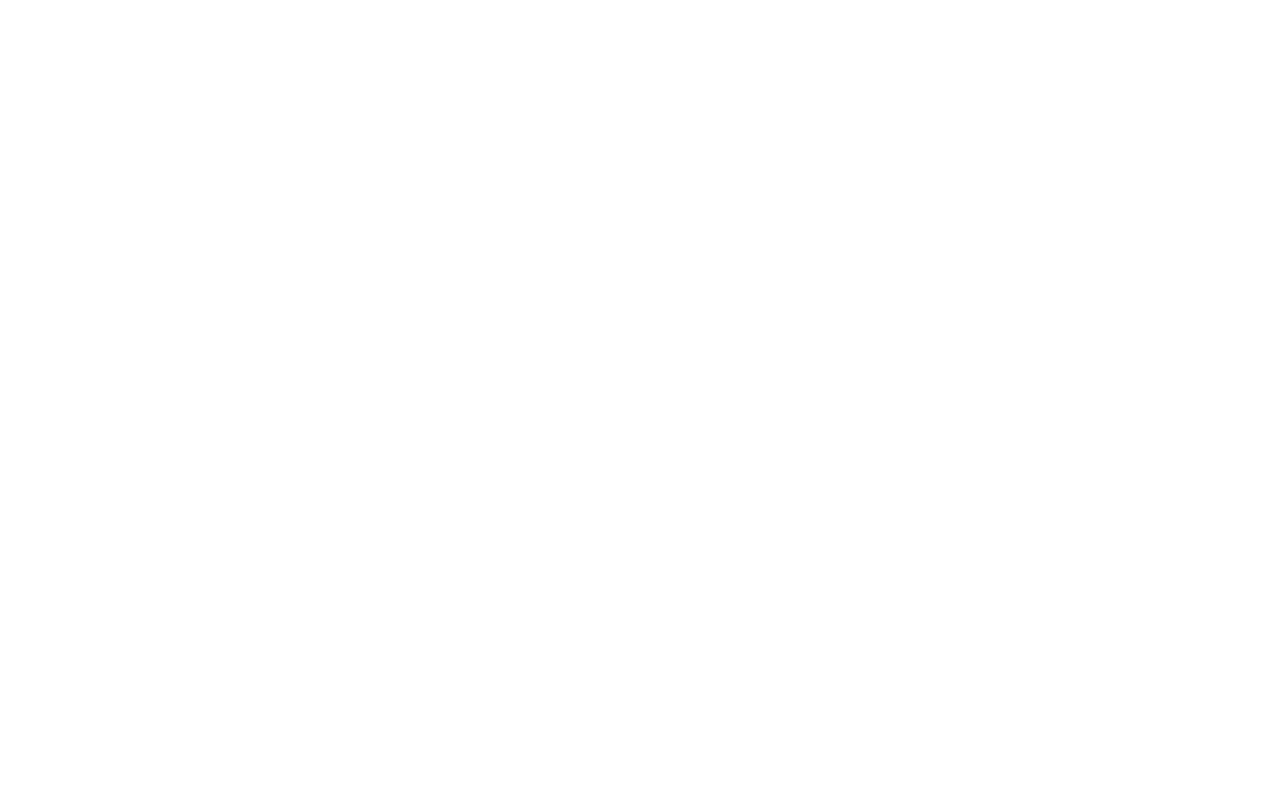
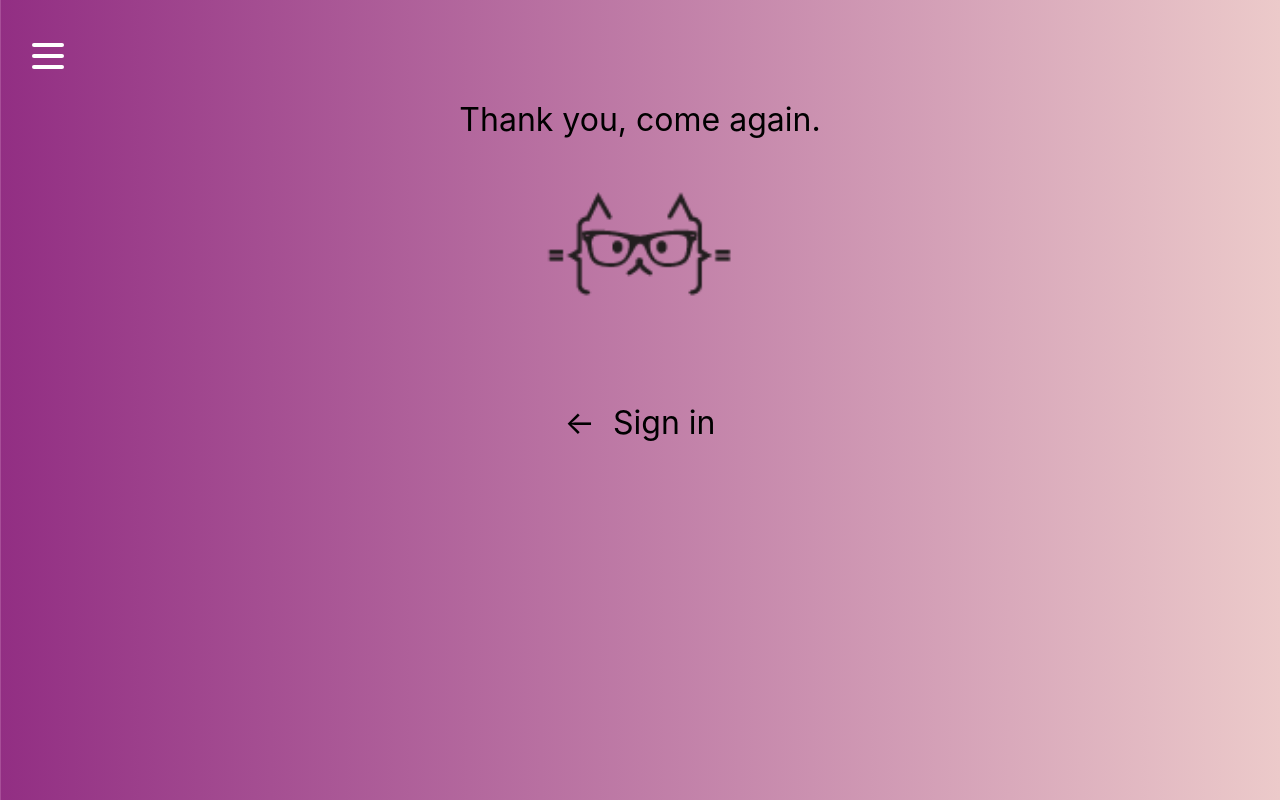
Before and after one commit to ElenaYakubovskaya/tests_EngIT, a React app: page /logout in a window 1280 px wide. Before the commit this address had no page. Built offline with nearby package versions, Linux system fonts and the light colour scheme.

Commit message:
added logout, code rfactoring

```diff
--- a/src/components/Logout/Logout.jsx
+++ b/src/components/Logout/Logout.jsx
@@ -1,15 +1,42 @@
 import React, { Component } from 'react';
 import { connect } from 'react-redux';
+import styled from 'styled-components';
+import image_cat from '../../images/cat.png';
 import { logout } from '../../store/actions/auth';
-import Redirect from 'react-router-dom';
 
+const StyledLogout = styled.div`
+  padding-top: 50px;
+  box-sizing: border-box;
+  display: flex;
+  flex-direction: column;
+  justify-content: center;
+  align-items: center;
+
+  p {
+    margin-top: 50px;
+    font-size: 2em;
+    margin-bottom: 50px;
+  }
+
+  img {
+    width: 15%;
+    height: 3%;
+    margin-bottom: 50px;
+  }
+`;
 class Logout extends Component {
   componentDidMount() {
     this.props.logout();
   }
 
   render() {
-    return <Redirect to={'/'} />;
+    return (
+      <StyledLogout>
+        <p>Thank you, come again.</p>
+        <img alt="IT_cat" src={image_cat} />
+        <p>&#8592; &nbsp;Sign in</p>
+      </StyledLogout>
+    );
   }
 }
 
--- a/src/components/Navigation/Menu.jsx
+++ b/src/components/Navigation/Menu.jsx
@@ -63,6 +63,13 @@
       >
         <p>Creating tests</p>
       </Link>
+      <Link
+        style={{ textDecoration: 'none' }}
+        onClick={() => setOpen(!open)}
+        to={'logout'}
+      >
+        <p>Exit</p>
+      </Link>
     </StyledMenu>
   );
 };
--- a/src/components/RootRouter/RootRouter.jsx
+++ b/src/components/RootRouter/RootRouter.jsx
@@ -1,4 +1,4 @@
-import React from 'react';
+import React, { Component } from 'react';
 import { Routes, Route } from 'react-router-dom';
 
 import Layout from '../../hoc/Layout/Layout';
@@ -6,17 +6,44 @@
 import Auth from '../../containers/Auth/Auth';
 import СreatingTests from '../../containers/СreatingTests/СreatingTests';
 import WithRouter from '../../hoc/WithRouter';
+import Logout from '../Logout/Logout';
+import { connect } from 'react-redux';
 
-const RootRouter = () => {
-  return (
+class RootRouter extends Component {
+  render() {
+    let routes = (
+      <Routes>
+        <Route path="/" element={<Layout />}>
+          <Route index element={<TestList />} />
+          <Route path="tests/:id" element={<Auth />} />
+          <Route path="auth" element={<Auth />} />
+          <Route path="creating" element={<Auth />} />
+          <Route path="logout" element={<Logout />} />
+        </Route>
+      </Routes>
+    );
+
+    if (this.props.isAuthenticated) {
+      routes = (
         <Routes>
           <Route path="/" element={<Layout />}>
             <Route index element={<TestList />} />
             <Route path="tests/:id" element={<WithRouter />} />
-        <Route path="auth" element={<Auth />} />
+            <Route path="auth" element={<TestList />} />
             <Route path="creating" element={<СreatingTests />} />
+            <Route path="logout" element={<Logout />} />
           </Route>
         </Routes>
       );
+    }
+    return routes;
+  }
+}
+
+function mapStateToProps(state) {
+  return {
+    isAuthenticated: !!state.auth.token,
   };
-export default RootRouter;
+}
+
+export default connect(mapStateToProps)(RootRouter);
--- a/src/store/actions/auth.js
+++ b/src/store/actions/auth.js
@@ -49,6 +49,7 @@
 }
 
 export function authSuccess(token) {
+  console.log(token);
   return {
     type: AUTH_SUCCESS,
     token,
```
Lines whose indentation alone changed are shown as unchanged.
